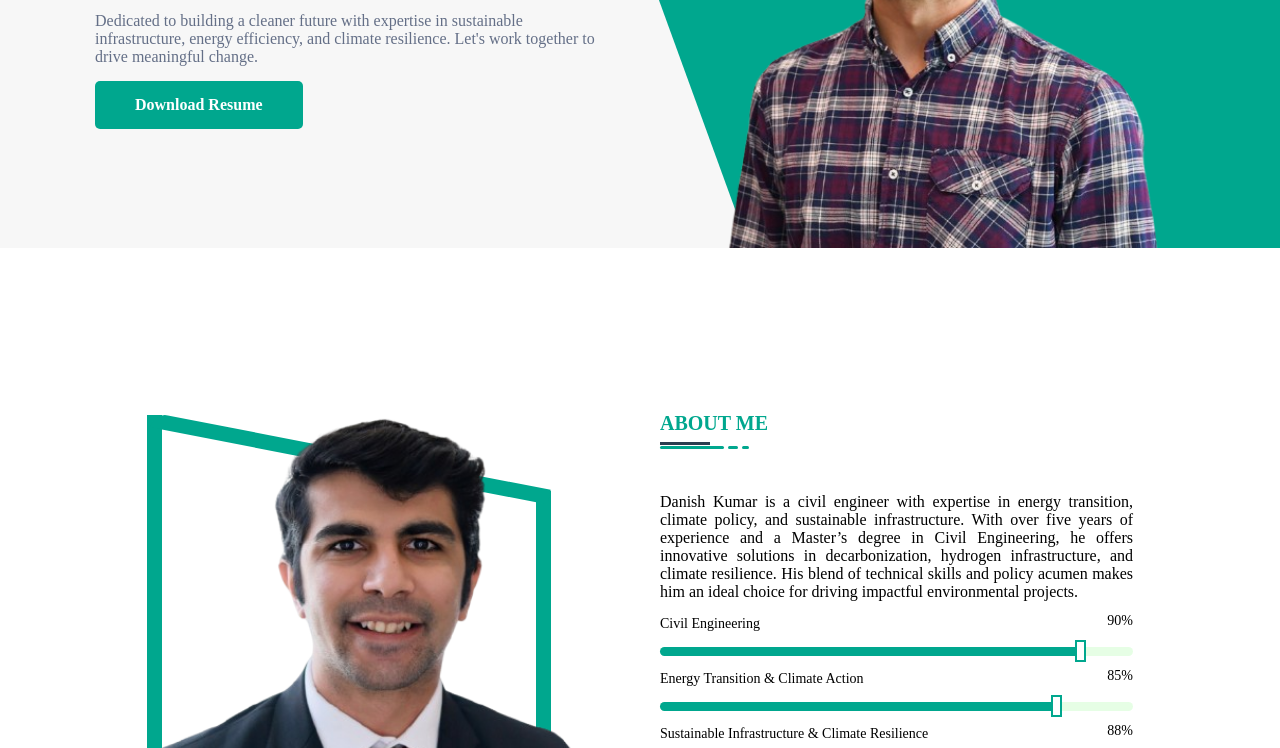
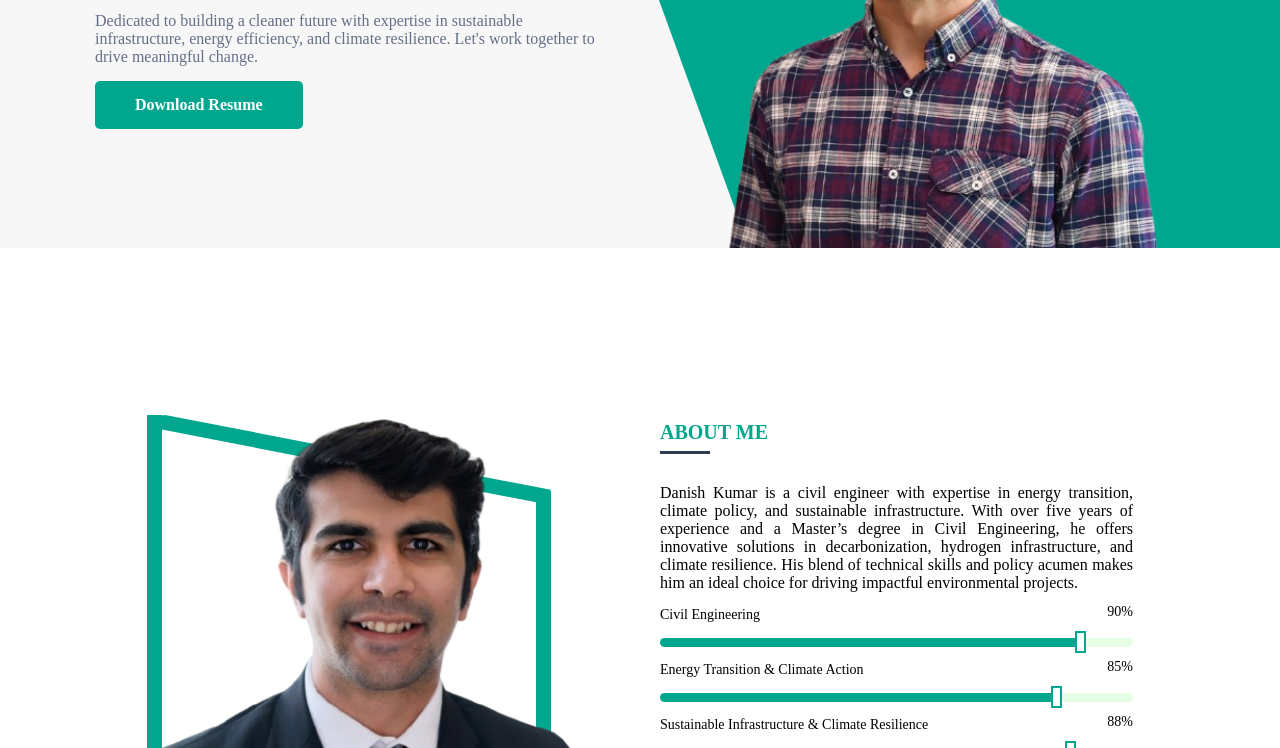
Before and after one commit to akbar909/html-css-js, a plain HTML site: page index.html in a window 1280 px wide. Shown: the part 352-1100 px from the top of the page. Drawn offline with Linux system fonts and the light colour scheme.

Commit message:
Update index.html

```diff
--- a/index.html
+++ b/index.html
@@ -73,11 +73,6 @@
                     <div class="section-title">
                         <h5 class="sub-title">About Me</h5>
 
-                        <ul class="line">
-                            <li></li>
-                            <li></li>
-                            <li></li>
-                        </ul>
                     </div> <!--===== Section Title =====-->
                     <p>Danish Kumar is a civil engineer with expertise in energy transition, climate policy, and
                         sustainable infrastructure. With over five years of experience and a Master’s degree in Civil
```
